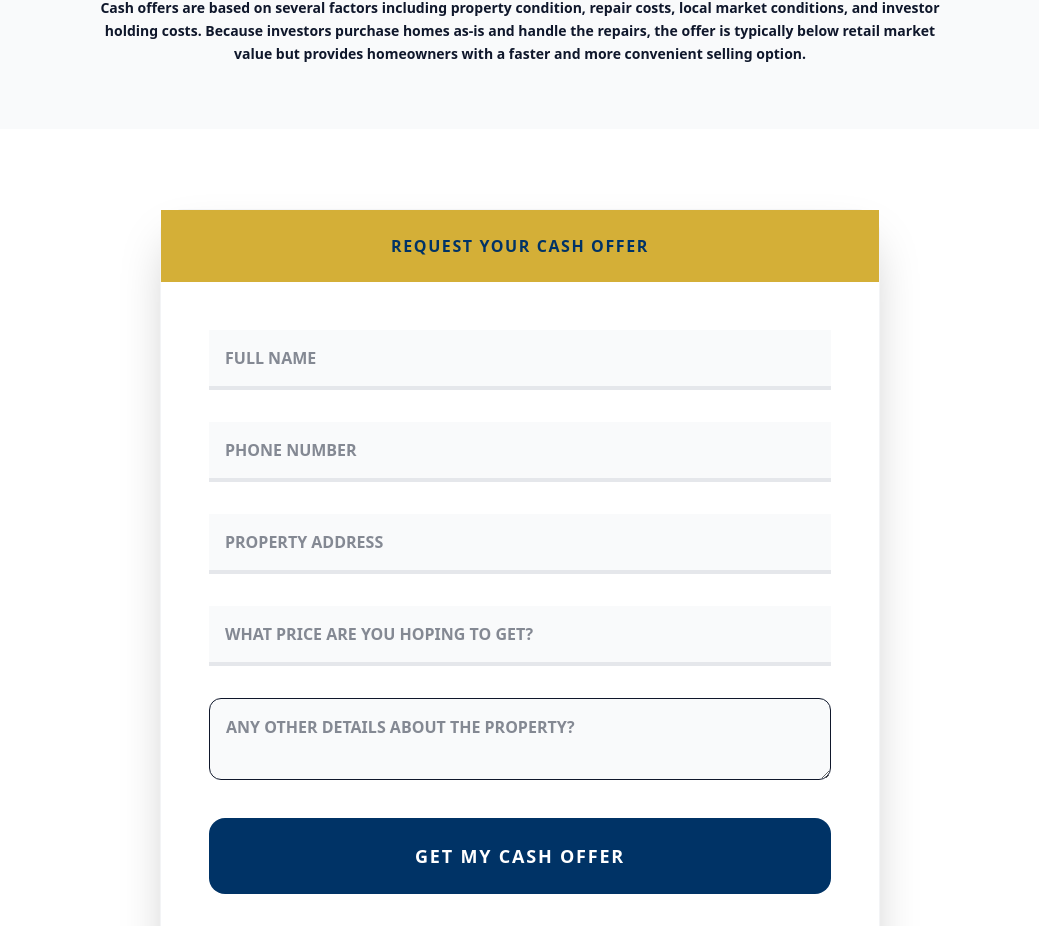
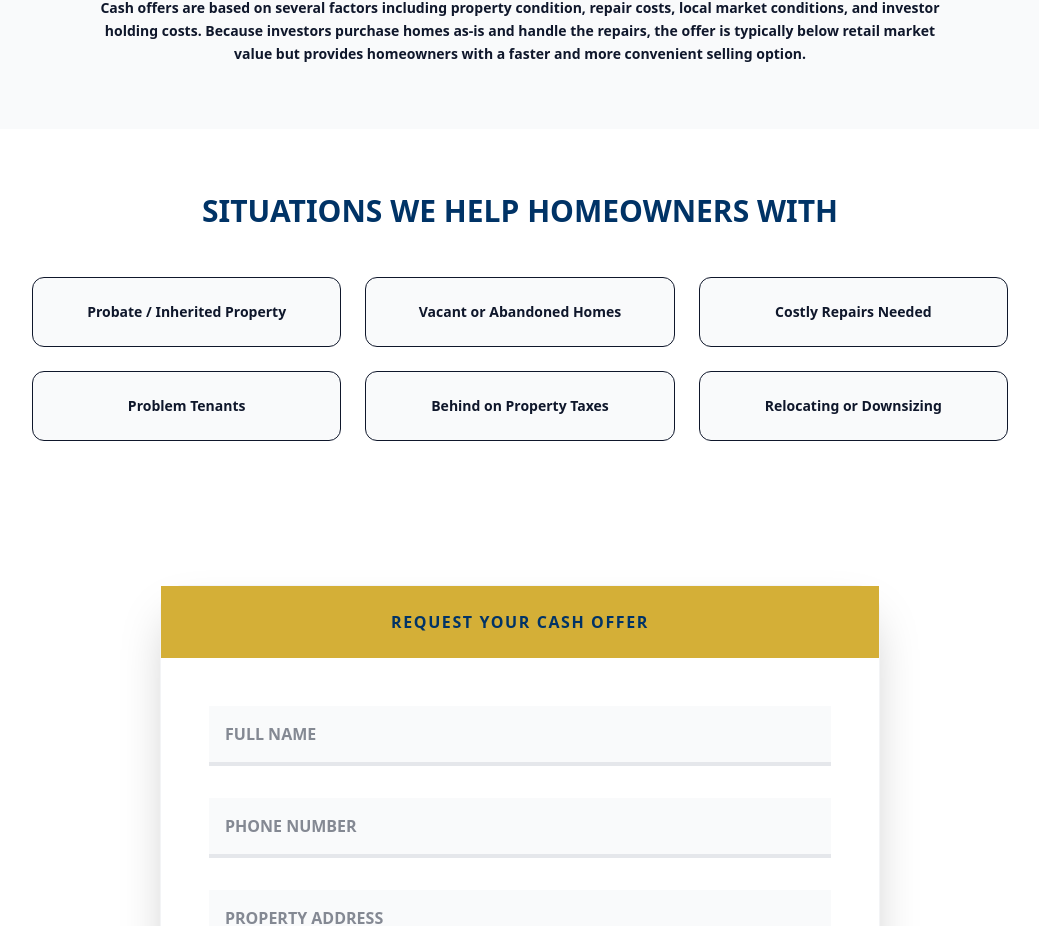
Before and after one commit to nijackacquisitions56/nijack-property-solutions, a React (Vite) app: page / in a window 1280 px wide. Shown: the part 1477-2403 px from the top of the page, without its empty margins (120-1159 px from the left). Built offline with nearby package versions, Linux system fonts and the light colour scheme.

Commit message:
Update App.jsx

```diff
--- a/src/App.jsx
+++ b/src/App.jsx
@@ -106,7 +106,44 @@ const NijackSite = () => {
           </p>
         </div>
       </section>
+{/* SITUATIONS WE HELP */}
+<section className="py-16 text-center bg-white">
+  <div className="max-w-5xl mx-auto px-6">
 
+    <h2 className="text-[#003366] font-black text-3xl uppercase mb-12">
+      Situations We Help Homeowners With
+    </h2>
+
+    <div className="grid md:grid-cols-3 gap-6 text-sm font-bold">
+
+      <div className="bg-gray-50 p-6 rounded-xl border">
+        Probate / Inherited Property
+      </div>
+
+      <div className="bg-gray-50 p-6 rounded-xl border">
+        Vacant or Abandoned Homes
+      </div>
+
+      <div className="bg-gray-50 p-6 rounded-xl border">
+        Costly Repairs Needed
+      </div>
+
+      <div className="bg-gray-50 p-6 rounded-xl border">
+        Problem Tenants
+      </div>
+
+      <div className="bg-gray-50 p-6 rounded-xl border">
+        Behind on Property Taxes
+      </div>
+
+      <div className="bg-gray-50 p-6 rounded-xl border">
+        Relocating or Downsizing
+      </div>
+
+    </div>
+
+  </div>
+</section>
       {/* FORM */}
       <section className="py-20">
         <div className="max-w-3xl mx-auto px-6">
```
